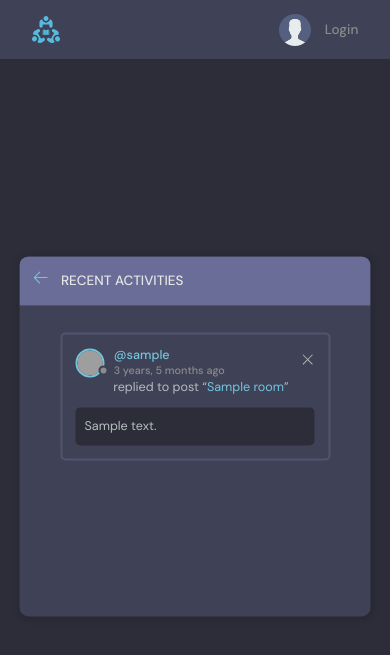
After one commit to AkramExp/chat-room, a Django app: page /activity-page/ in a window 390 px wide. The commit adds this page. Shown: the top 655 px of the page. Run offline with Django 4.2, Linux system fonts and the light colour scheme; tables that the repository leaves empty hold one stand-in row (values such as "Sample post"); grey boxes are pictures that could not be loaded.

Commit message:
Add mobile responsive activity page

```diff
--- /dev/null
+++ b/base/templates/base/activity.html
@@ -0,0 +1,60 @@
+{% extends 'main.html' %}
+
+{% block content %}
+
+<main class="layout">
+    <div class="container">
+        <div class="layout__box">
+            <div class="layout__boxHeader">
+                <div class="layout__boxTitle">
+                    <a href="{% url 'home' %}">
+                        <svg version="1.1" xmlns="http://www.w3.org/2000/svg" width="32" height="32"
+                             viewBox="0 0 32 32">
+                            <title>arrow-left</title>
+                            <path
+                                    d="M13.723 2.286l-13.723 13.714 13.719 13.714 1.616-1.611-10.96-10.96h27.625v-2.286h-27.625l10.965-10.965-1.616-1.607z"
+                            ></path>
+                        </svg>
+                    </a>
+                    <h3>Recent Activities</h3>
+                </div>
+            </div>
+            {% for message in room_messages %}
+            <div class="activities-page layout__body">
+                <div class="activities__box">
+                    <div class="activities__boxHeader roomListRoom__header">
+                        <a href="{% url 'user-profile' message.user.id %}" class="roomListRoom__author">
+                            <div class="avatar avatar--small">
+                                <img src="https://randomuser.me/api/portraits/women/11.jpg"/>
+                            </div>
+                            <p>
+                                @{{message.user}}
+                                <span>{{message.created|timesince}} ago</span>
+                            </p>
+                        </a>
+                        <div class="roomListRoom__actions">
+                            <a href="{% url 'delete-message' message.id %}">
+                                <svg version="1.1" xmlns="http://www.w3.org/2000/svg" width="32" height="32"
+                                     viewBox="0 0 32 32">
+                                    <title>remove</title>
+                                    <path
+                                            d="M27.314 6.019l-1.333-1.333-9.98 9.981-9.981-9.981-1.333 1.333 9.981 9.981-9.981 9.98 1.333 1.333 9.981-9.98 9.98 9.98 1.333-1.333-9.98-9.98 9.98-9.981z"
+                                    ></path>
+                                </svg>
+                            </a>
+                        </div>
+                    </div>
+                    <div class="activities__boxContent">
+                        <p>replied to post “<a href="{% url 'room' message.room.id %}">{{message.room}}</a>”</p>
+                        <div class="activities__boxRoomContent">
+                            {{message.body}}
+                        </div>
+                    </div>
+                </div>
+            </div>
+            {% endfor %}
+        </div>
+    </div>
+</main>
+
+{% endblock content %}
--- a/base/templates/base/home.html
+++ b/base/templates/base/home.html
@@ -24,7 +24,7 @@
                 </form>
                 <div class="mobile-menuItems">
                     <a class="btn btn--main btn--pill" href="{% url 'topics-page' %}">Browse Topics</a>
-                    <a class="btn btn--main btn--pill" href="#">Recent Activities</a>
+                    <a class="btn btn--main btn--pill" href="{% url 'activity-page' %}">Recent Activities</a>
                 </div>
             </div>
             <div class="roomList__header">
--- a/base/urls.py
+++ b/base/urls.py
@@ -14,4 +14,5 @@ urlpatterns = [
     path('user-profile/<str:pk>/', views.userProfile, name='user-profile'),
     path('update-user/', views.updateUser, name='update-user'),
     path('topics-page/', views.topicsPage, name='topics-page'),
+    path('activity-page/', views.activityPage, name='activity-page'),
 ]
--- a/base/views.py
+++ b/base/views.py
@@ -179,3 +179,8 @@ def topicsPage(request):
     topics = Topic.objects.filter(name__icontains=q)
     context = {'topics': topics}
     return render(request, 'base/topics.html', context)
+
+
+def activityPage(request):
+    room_messages = Message.objects.all()
+    return render(request, 'base/activity.html', {'room_messages': room_messages})
```
